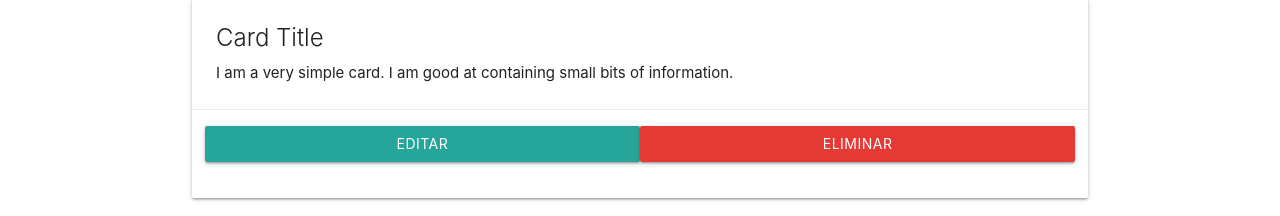
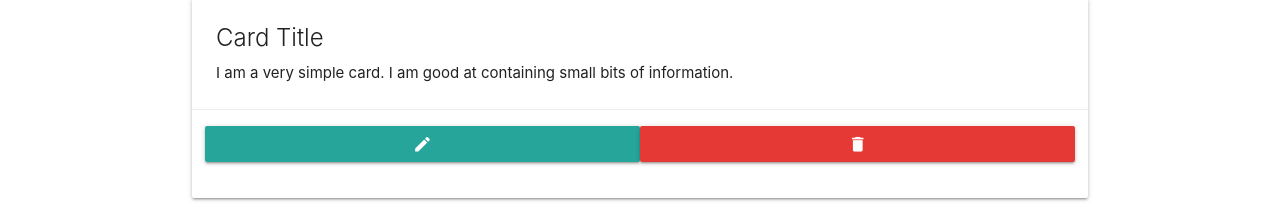
Before and after one commit to gastonm3112/firebase-vue, a Vue app: page /proyectos in a window 1280 px wide. Shown: the part 202-418 px from the top of the page. Built offline with nearby package versions, Linux system fonts and the light colour scheme.

Commit message:
Agregados iconos a botones del container

```diff
--- a/src/components/Container.vue
+++ b/src/components/Container.vue
@@ -11,10 +11,12 @@
         </div>
         <div class="card-action">
           <div class="row">
-            <a class="col s6 waves-effect waves-light btn">EDITAR</a>
-            <a class="col s6 waves-effect waves-light btn red darken-1"
-              >ELIMINAR</a
-            >
+            <a class="col s6 waves-effect waves-light btn">
+              <i class="material-icons">edit</i>
+            </a>
+            <a class="col s6 waves-effect waves-light btn red darken-1">
+              <i class="material-icons">delete</i>
+            </a>
           </div>
         </div>
       </div>
```
